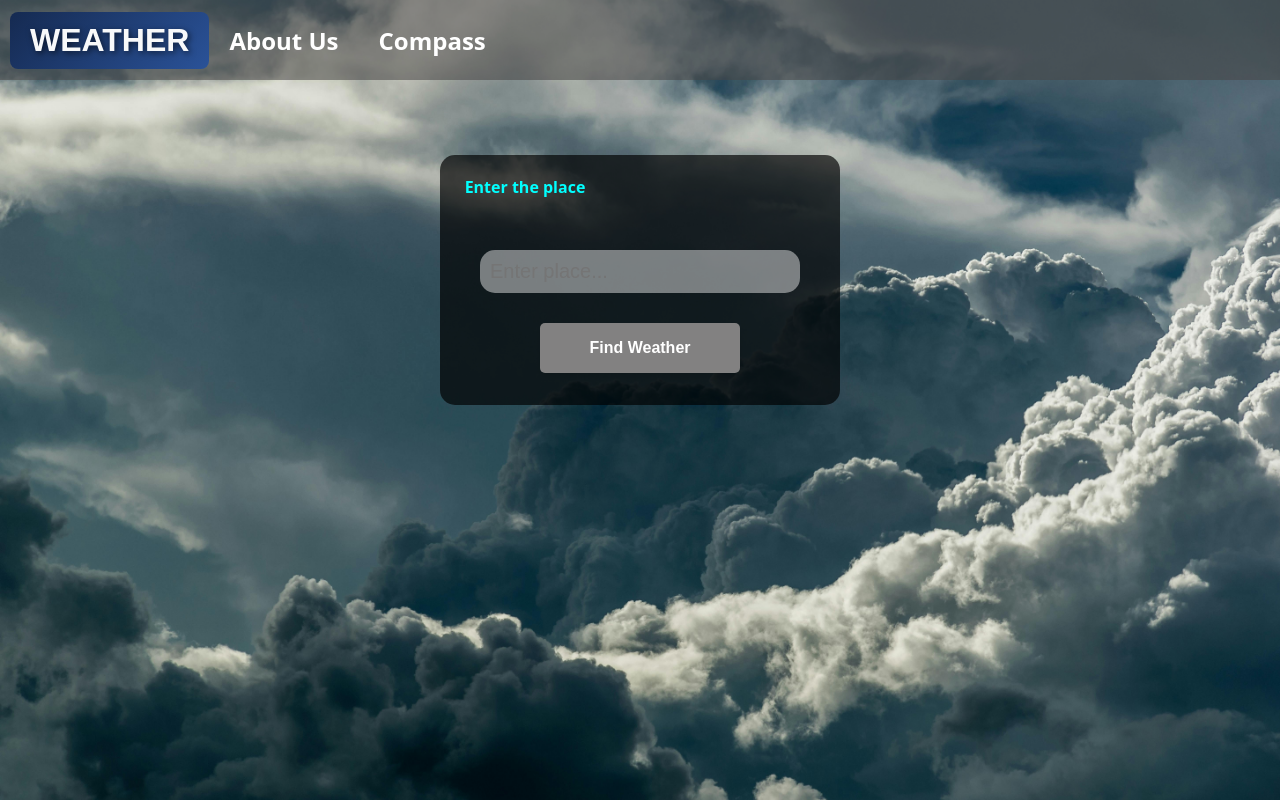
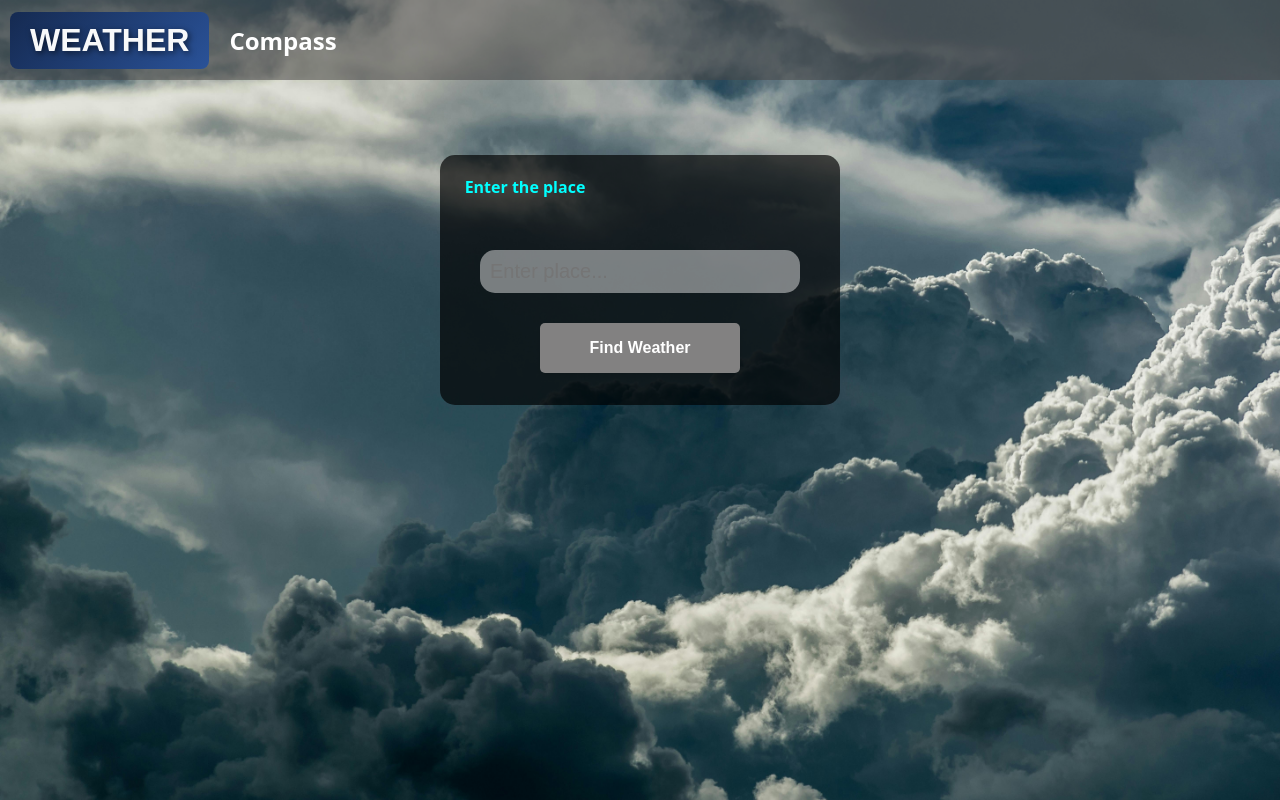
Before and after one commit to asadbek201001/weather-app-react, a React (Vite) app: page / in a window 1280 px wide. Built offline with nearby package versions, Linux system fonts and the light colour scheme; no server answers.

Commit message:
Update Menu.jsx

```diff
--- a/src/components/Menu.jsx
+++ b/src/components/Menu.jsx
@@ -7,9 +7,6 @@ const Menu = () => {
         <menu>
             <h1 className="name">Weather</h1>
             <h2>
-                <a href="https://github.com/asadbek201001" className="about">About Us</a>
-            </h2>
-            <h2>
                 <a href="https://onlinecompass.app/" style={{ padding: "20px" }} className="chalgish">Compass</a>
             </h2>
         </menu>
```
